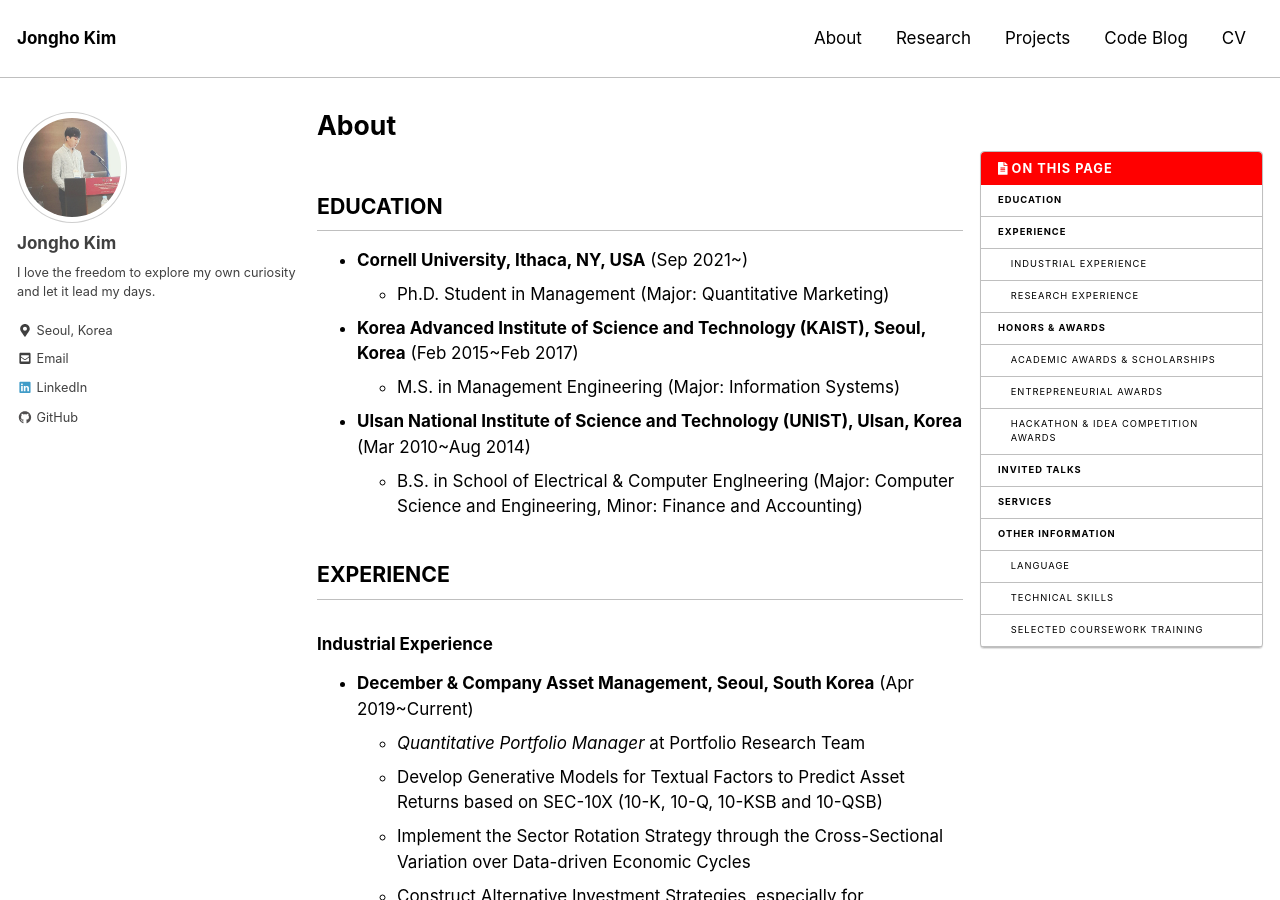
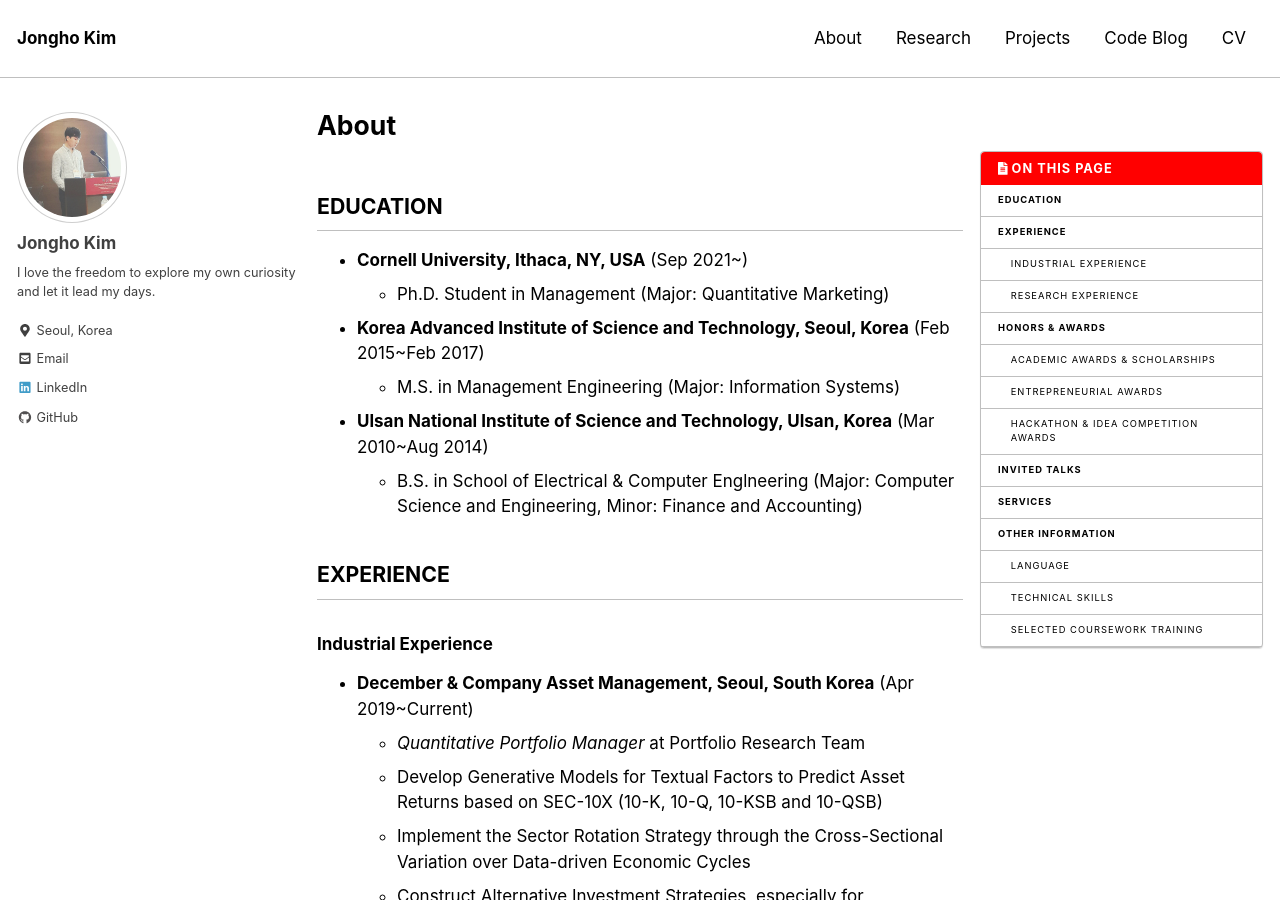
Before and after one commit to jonghkim/jonghkim.github.io, a Jekyll site: the page built from _pages/about.md, in a window 1280 px wide and 900 px high. Built offline with Jekyll 4.4.1, drawn with Linux system fonts in a browser that asks for light colours; nearby versions of some CDN libraries.

Commit message:
edu updated

```diff
--- a/_pages/about.md
+++ b/_pages/about.md
@@ -9,9 +9,9 @@ last_modified_at: 2019-03-19
 ## EDUCATION
 - **Cornell University, Ithaca, NY, USA** (Sep 2021~)
     - Ph.D. Student in Management (Major: Quantitative Marketing)
-- **Korea Advanced Institute of Science and Technology (KAIST), Seoul, Korea** (Feb 2015~Feb 2017)
+- **Korea Advanced Institute of Science and Technology, Seoul, Korea** (Feb 2015~Feb 2017)
     - M.S. in Management Engineering (Major: Information Systems)
-- **Ulsan National Institute of Science and Technology (UNIST), Ulsan, Korea** (Mar 2010~Aug 2014)
+- **Ulsan National Institute of Science and Technology, Ulsan, Korea** (Mar 2010~Aug 2014)
     - B.S. in School of Electrical & Computer Englneering (Major: Computer Science and Engineering, Minor: Finance and Accounting)
 
 ## EXPERIENCE
```
